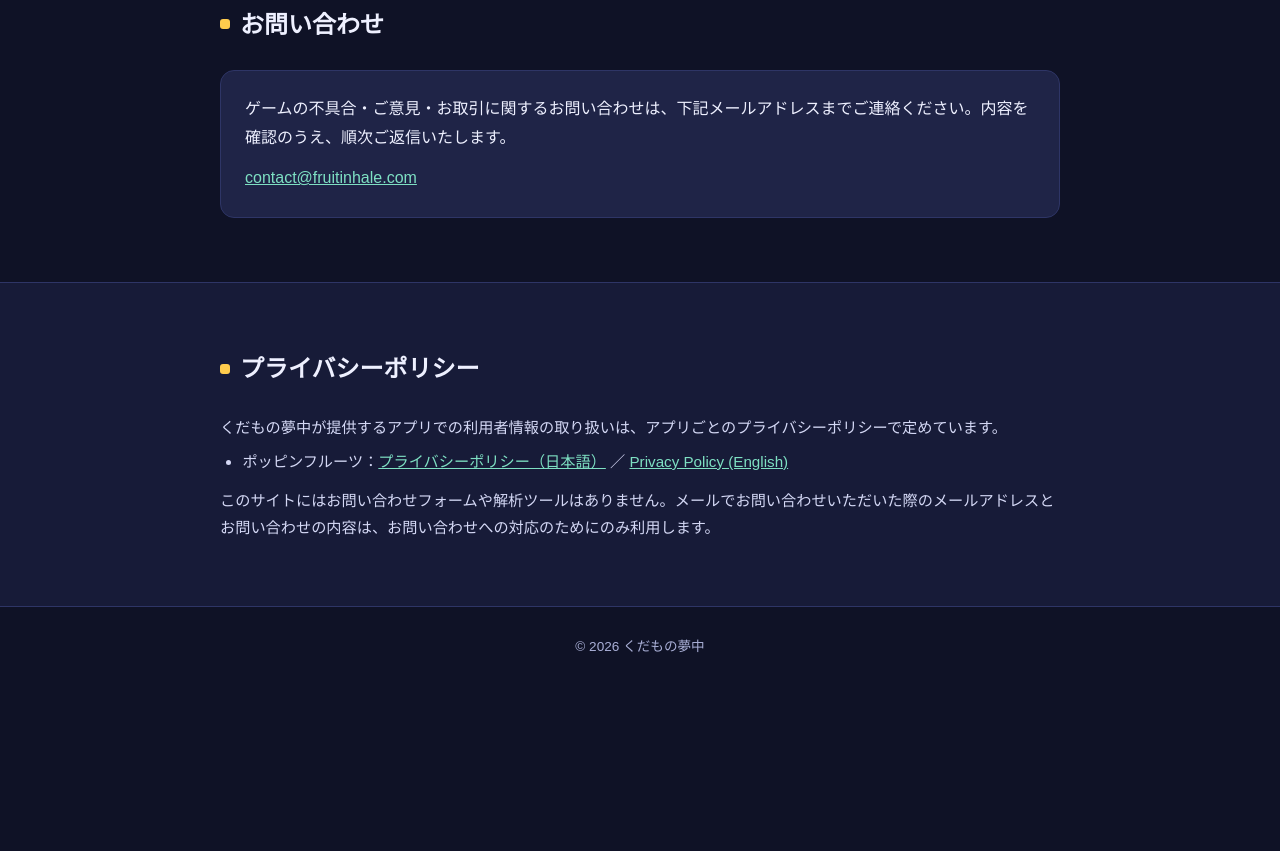
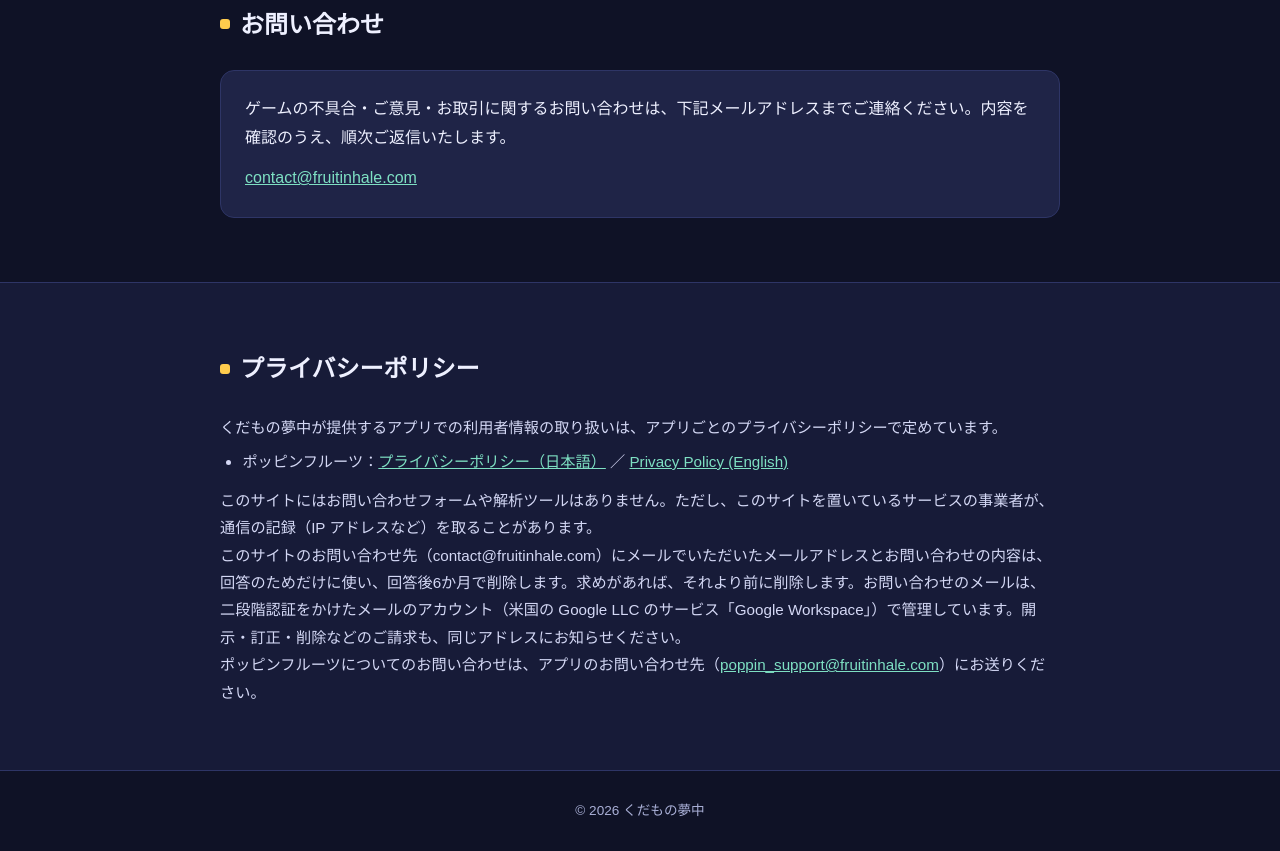
Before and after one commit to fruitinhale/kudamono-site, a plain HTML site: page index.html in a window 1280 px wide. Shown: the part 1482-2333 px from the top of the page. Before the commit the page ends 2169 px from the top, so only its background shows below. Drawn offline with Linux system fonts and the light colour scheme.

Commit message:
プライバシーポリシーの節に、法務の見立ての直しを入れる（2026-11-22）
- 置き場の事業者が通信の記録を取ることがある、の一文
- contact@ の問い合わせの扱い（回答後6か月で削除・二段階認証の Google Workspace・開示などの請求先）をアプリのポリシーにそろえた
- ポッピンフルーツの問い合わせは poppin_support@ へ案内

Co-Authored-By: Claude Opus 5.5 <noreply@anthropic.com>

```diff
--- a/index.html
+++ b/index.html
@@ -122,7 +122,9 @@
       <ul>
         <li>ポッピンフルーツ：<a href="https://fruitinhale.github.io/poppin-fruits/privacy/">プライバシーポリシー（日本語）</a> ／ <a href="https://fruitinhale.github.io/poppin-fruits/privacy/en/">Privacy Policy (English)</a></li>
       </ul>
-      <p style="margin-top:12px">このサイトにはお問い合わせフォームや解析ツールはありません。メールでお問い合わせいただいた際のメールアドレスとお問い合わせの内容は、お問い合わせへの対応のためにのみ利用します。</p>
+      <p style="margin-top:12px">このサイトにはお問い合わせフォームや解析ツールはありません。ただし、このサイトを置いているサービスの事業者が、通信の記録（IP アドレスなど）を取ることがあります。</p>
+      <p>このサイトのお問い合わせ先（contact@fruitinhale.com）にメールでいただいたメールアドレスとお問い合わせの内容は、回答のためだけに使い、回答後6か月で削除します。求めがあれば、それより前に削除します。お問い合わせのメールは、二段階認証をかけたメールのアカウント（米国の Google LLC のサービス「Google Workspace」）で管理しています。開示・訂正・削除などのご請求も、同じアドレスにお知らせください。</p>
+      <p>ポッピンフルーツについてのお問い合わせは、アプリのお問い合わせ先（<a href="mailto:poppin_support@fruitinhale.com">poppin_support@fruitinhale.com</a>）にお送りください。</p>
     </div>
   </section>
 </main>
```
